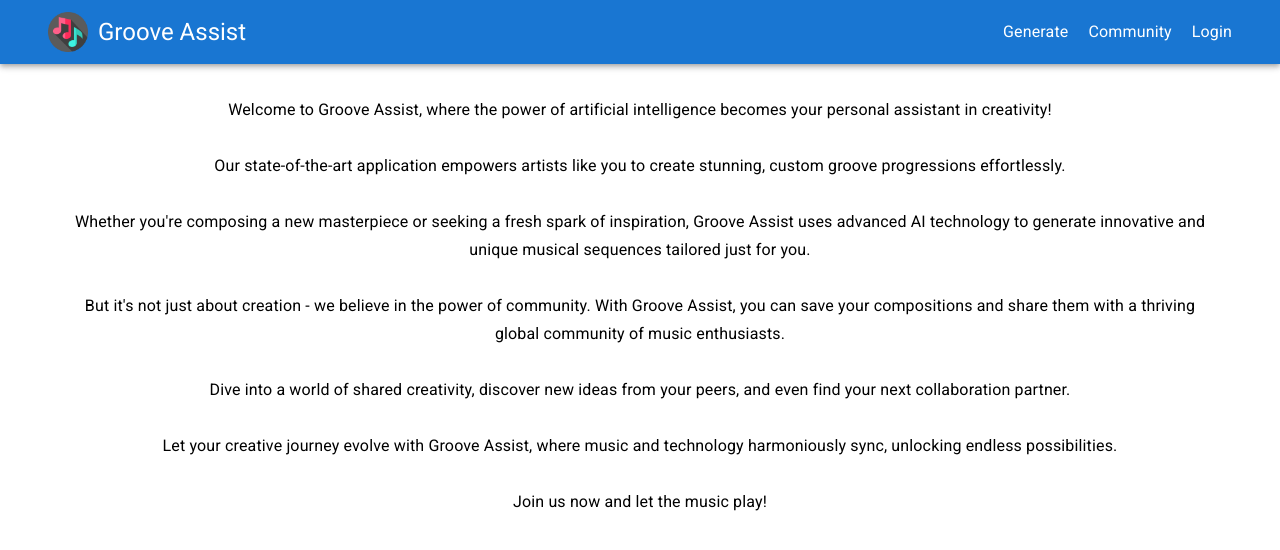
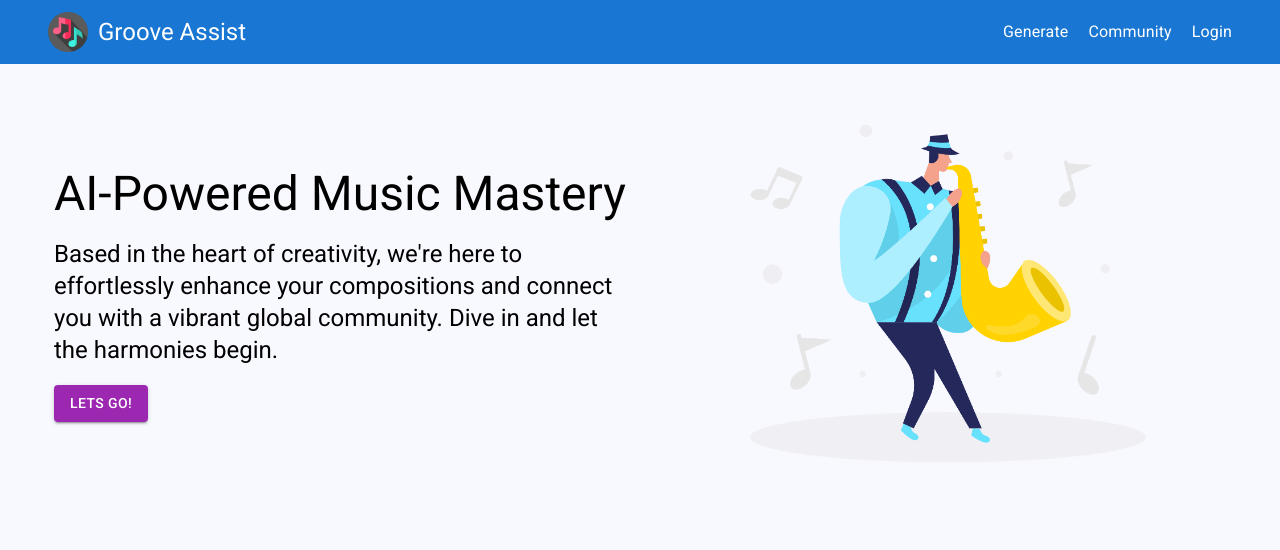
Before and after one commit to TrueBandit/grooveassist-client, a React (Create React App) app: page / in a window 1280 px wide. Shown: the top 550 px of the page. Built offline with nearby package versions, Linux system fonts and the light colour scheme.

Commit message:
Landing page update

```diff
--- a/src/Navbar.jsx
+++ b/src/components/Navbar.jsx
@@ -1,5 +1,5 @@
 import * as React from 'react';
-import logo from './design/logo.png'
+import logo from '../design/logo.png'
 import MenuIcon from '@mui/icons-material/Menu';
 import { useNavigate } from "react-router-dom";
 import { Menu, MenuItem, AppBar, Box, Toolbar, Typography, Container, IconButton } from "@mui/material";
--- a/src/pages/Landing.js
+++ b/src/pages/Landing.js
@@ -1,11 +1,56 @@
-import React from 'react'
-import { Typography, Container } from "@mui/material";
+import React from 'react';
+import sax from '../design/sax.png';
+import { Typography, Box, Grid, Button, Container } from "@mui/material";
+import { useNavigate } from "react-router-dom";
+
+function Landing() {
+
+  const navigate = useNavigate();
+
+  return (
+    <div>
+
+    {/* Hero Section */}
+    <Box sx={{ margin: 'auto', paddingTop: "30px", paddingLeft: "30px", paddingRight: "30px", paddingBottom: "20px", height: "500px", backgroundColor: 'ghostwhite' }}>
+      <Container maxWidth="xl">
+      <Grid container spacing={1} alignItems="center" justifyContent="center">
+
+        {/* Text Grid Item */}
+        <Grid item xs={12} md={6}>
+          <Box sx={{ textAlign: 'left' }}>
+            <Typography variant="h3">
+              AI-Powered Music Mastery
+            </Typography>
+            <Typography variant="h5" sx={{ mt: 2 }}>
+              Based in the heart of creativity, we're here to effortlessly enhance your compositions and connect you with a vibrant global community. Dive in and let the harmonies begin.
+            </Typography>
+            <br/>
+            <Button variant="contained" color="secondary" onClick={() => navigate('/generate')}>Lets Go!</Button>
+          </Box>
+        </Grid>
+
+        {/* Image Grid Item */}
+        <Grid item xs={12} md={6}>
+          <Box sx={{ display: 'flex', justifyContent: 'center' }}>
+            <img src={sax} style={{ maxWidth: '100%', maxHeight: '400px', height: 'auto' }} alt="Saxophone" />
+          </Box>
+        </Grid>
+
+      </Grid>
+      </Container>
+    </Box>
 
 
-function Landing() {
-  return (
-    <Container sx={{marginTop: 4, marginBottom: 3}}>
-      <Typography variant="subtitle1">
+    </div>
+  );
+}
+
+export default Landing;
+
+
+
+/*
+<Typography variant="subtitle1">
       Welcome to Groove Assist, where the power of artificial intelligence becomes your personal assistant in creativity!<br/><br/>
       Our state-of-the-art application empowers artists like you to create stunning, custom groove progressions effortlessly.<br/><br/>
       Whether you're composing a new masterpiece or seeking a fresh spark of inspiration,
@@ -17,8 +62,4 @@ function Landing() {
       Let your creative journey evolve with Groove Assist, where music and technology harmoniously sync, unlocking endless possibilities.<br/><br/>
       Join us now and let the music play!
       </Typography>
-    </Container>
-  )
-}
-
-export default Landing
+*/
--- a/src/pages/Main.js
+++ b/src/pages/Main.js
@@ -1,6 +1,6 @@
 import React from 'react'
 import { Route, Routes } from "react-router-dom";
-import Navbar from '../Navbar'
+import Navbar from '../components/Navbar'
 import Community from './Community'
 import Generator from './Generator'
 import Landing from './Landing'
```
Also changed, not shown: src/design/sax.png (added).
